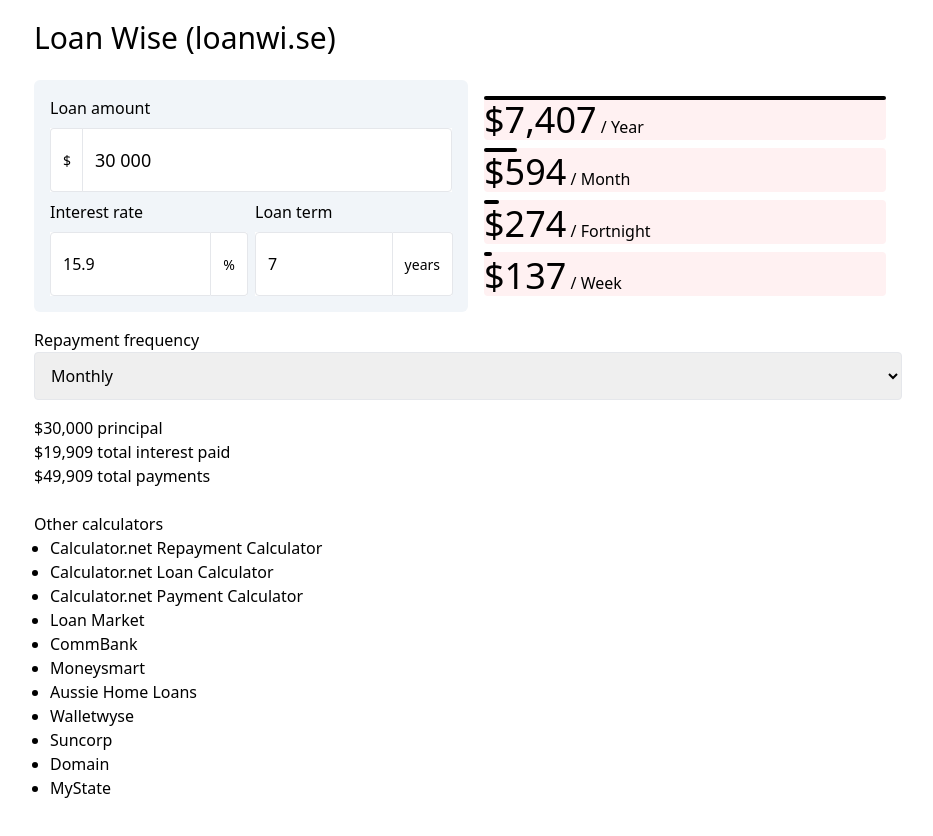
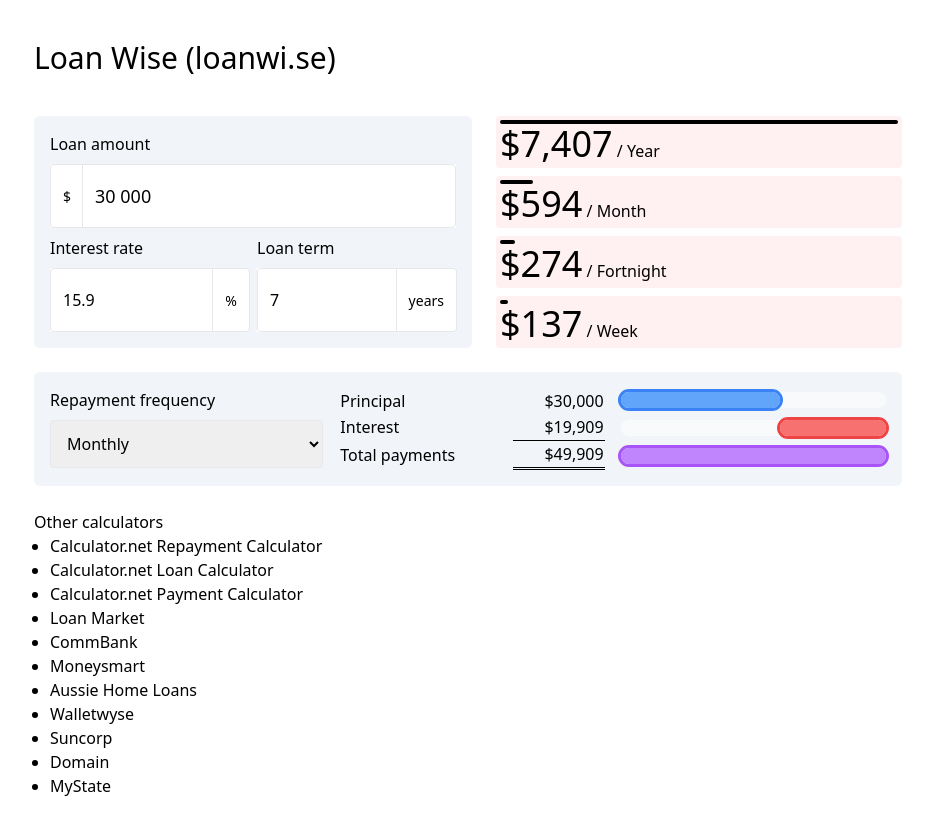
Before and after one commit to j-/loanwi.se, a React (Vite) app: page / in a window 1280 px wide. Shown: the whole page, without its empty margins (172-1105 px from the left). Built offline with nearby package versions, Linux system fonts and the light colour scheme.

Commit message:
Add table and chart components

```diff
--- a/src/App.tsx
+++ b/src/App.tsx
@@ -4,7 +4,8 @@ import InputRate from './InputRate';
 import InputTerm from './InputTerm';
 import InputFrequency from './InputFrequency';
 import OutputRepaymentAmountsConnected from './OutputRepaymentAmountsConnected';
-import OutputTotalsConnected from './OutputTotalsConnected';
+import OutputTotalsTableConnected from './OutputTotalsTableConnected';
+import OutputTotalsChartConnected from './OutputTotalsChartConnected';
 
 const App: React.FC = () => {
   const handleSubmitForm = useCallback<React.FormEventHandler>((e) => {
@@ -12,10 +13,10 @@ const App: React.FC = () => {
   }, []);
 
   return (
-    <div className="App container my-5">
-      <h1 className="text-3xl mb-6">Loan Wise (loanwi.se)</h1>
+    <div className="App container my-10">
+      <h1 className="text-3xl my-10">Loan Wise (loanwi.se)</h1>
       <form onSubmit={handleSubmitForm}>
-        <div className="sm:flex">
+        <div className="my-6 flex flex-col sm:flex-row gap-6">
           <div className="flex flex-col sm:flex-1 gap-2 p-4 bg-slate-100 rounded-md">
             <InputPrincipal />
             <div className="flex gap-2">
@@ -23,13 +24,22 @@ const App: React.FC = () => {
               <InputTerm />
             </div>
           </div>
-          <div className="sm:flex-1 py-4 sm:p-4">
+          <div className="sm:flex-1">
             <OutputRepaymentAmountsConnected />
           </div>
         </div>
-        <div className="mt-4">
-          <InputFrequency />
-          <OutputTotalsConnected />
+        <div className="mt-6 flex flex-col sm:flex-row sm:flex-1 gap-4 p-4 bg-slate-100 rounded-md">
+          <div className="flex-1">
+            <InputFrequency />
+          </div>
+          <div className="flex-[2] flex flex-row gap-4">
+            <div className="flex-1">
+              <OutputTotalsTableConnected />
+            </div>
+            <div className="flex-1">
+              <OutputTotalsChartConnected />
+            </div>
+          </div>
         </div>
       </form>
 
--- a/src/InputFrequency.tsx
+++ b/src/InputFrequency.tsx
@@ -16,12 +16,12 @@ const InputFrequency: React.FC = () => {
 
   return (
     <div className="flex-1">
-      <label htmlFor={id}>Repayment frequency</label><br />
-      <div className="flex flex-wrap items-stretch w-full mb-4 relative">
+      <label htmlFor={id} className="text-grey-darker inline-block mb-2">Repayment frequency</label><br />
+      <div className="flex flex-wrap items-stretch w-full relative">
         <select
           id={id}
           name={Field.FREQUENCY}
-          className="flex-shrink flex-grow flex-auto leading-normal w-px flex-1 border h-10 h-12 border-grey-light rounded px-3 relative"
+          className="flex-shrink flex-grow leading-normal w-px flex-1 border h-12 border-grey-light rounded px-3 relative"
           value={repaymentFrequency}
           onChange={handleChangeRepaymentFrequency}
         >
--- a/src/OutputRepaymentAmount.tsx
+++ b/src/OutputRepaymentAmount.tsx
@@ -9,8 +9,8 @@ export type OutputRepaymentAmountProps = {
 };
 
 const OutputRepaymentAmount = memo<OutputRepaymentAmountProps>(({ value, frequency }) => (
-  <div className="bg-rose-50 rounded">
-    <div className="h-1 bg-black rounded" style={{ width: 1 / frequency * 100 + '%' }} />
+  <div className="bg-rose-50 rounded p-1">
+    <div className="h-1 bg-black rounded-full" style={{ width: 1 / frequency * 100 + '%' }} />
     <span className="text-4xl">
       <Dollars value={value} round />
     </span> / {repaymentPerLabel[frequency]}
--- /dev/null
+++ b/src/OutputTotalsChart.tsx
@@ -0,0 +1,32 @@
+import React from 'react';
+import Dollars from './Dollars';
+
+export type OutputTotalsChart = {
+  loanPrincipal: number;
+  totalInterestPaid: number;
+  totalPayments: number;
+};
+
+const OutputTotalsChart: React.FC<OutputTotalsChart> = ({
+  loanPrincipal,
+  totalPayments,
+}) => {
+  const ratioPrincipal = loanPrincipal / totalPayments;
+  const ratioInterest = 1 - ratioPrincipal;
+
+  return (
+    <div className="my-1 flex flex-col gap-3">
+      <div className="h-4 rounded-full bg-gray-50">
+        <div className="h-full rounded-full outline outline-blue-500 bg-blue-400" style={{ width: ratioPrincipal * 100 + '%' }} />
+      </div>
+      <div className="h-4 rounded-full bg-gray-50">
+        <div className="h-full rounded-full outline outline-red-500 bg-red-400 ml-auto" style={{ width: ratioInterest * 100 + '%' }} />
+      </div>
+      <div className="h-4 rounded-full bg-gray-50">
+        <div className="h-full rounded-full outline outline-purple-500 bg-purple-400" />
+      </div>
+    </div>
+  );
+};
+
+export default OutputTotalsChart;
--- /dev/null
+++ b/src/OutputTotalsChartConnected.tsx
@@ -0,0 +1,29 @@
+import React from 'react';
+import OutputTotalsChart from './OutputTotalsChart';
+import { useAppSelector } from './store';
+import {
+  selectInputsValid,
+  selectPrincipal,
+  selectTotalInterest,
+  selectTotalPayments,
+} from './store/reducer-root';
+
+const OutputTotalsChartConnected: React.FC = () => {
+  const isValid = useAppSelector(selectInputsValid);
+
+  const loanPrincipal = useAppSelector(selectPrincipal);
+  const totalPayments = useAppSelector(selectTotalPayments);
+  const totalInterestPaid = useAppSelector(selectTotalInterest);
+
+  return (
+    isValid ? (
+      <OutputTotalsChart
+        loanPrincipal={loanPrincipal}
+        totalPayments={totalPayments}
+        totalInterestPaid={totalInterestPaid}
+      />
+    ): null
+  );
+};
+
+export default OutputTotalsChartConnected;
--- /dev/null
+++ b/src/OutputTotalsTable.tsx
@@ -0,0 +1,41 @@
+import React from 'react';
+import Dollars from './Dollars';
+
+export type OutputTotalsTableProps = {
+  loanPrincipal: number;
+  totalInterestPaid: number;
+  totalPayments: number;
+};
+
+const OutputTotalsTable: React.FC<OutputTotalsTableProps> = ({
+  loanPrincipal,
+  totalInterestPaid,
+  totalPayments,
+}) => (
+  <table className="w-full">
+    <tbody>
+      <tr>
+        <td>Principal</td>
+        <td className="text-end tabular-nums"><Dollars value={loanPrincipal} round /></td>
+      </tr>
+      <tr>
+        <td>Interest</td>
+        <td className="text-end tabular-nums"><Dollars value={totalInterestPaid} round /></td>
+      </tr>
+      <tr>
+        <td>Total payments</td>
+        <td
+          className="text-end tabular-nums"
+          style={{
+            borderTop: '1px solid #000',
+            borderBottom: '3px double #000',
+          }}
+        >
+          <Dollars value={totalPayments} round />
+        </td>
+      </tr>
+    </tbody>
+  </table>
+);
+
+export default OutputTotalsTable;
--- a/src/OutputTotalsConnected.tsx
+++ b/src/OutputTotalsTableConnected.tsx
@@ -1,5 +1,5 @@
 import React from 'react';
-import Dollars from './Dollars';
+import OutputTotalsTable from './OutputTotalsTable';
 import { useAppSelector } from './store';
 import {
   selectInputsValid,
@@ -8,7 +8,7 @@ import {
   selectTotalPayments,
 } from './store/reducer-root';
 
-const OutputTotalsConnected: React.FC = () => {
+const OutputTotalsTableConnected: React.FC = () => {
   const isValid = useAppSelector(selectInputsValid);
 
   const loanPrincipal = useAppSelector(selectPrincipal);
@@ -17,13 +17,13 @@ const OutputTotalsConnected: React.FC = () => {
 
   return (
     isValid ? (
-      <div>
-        <p><Dollars value={loanPrincipal} round /> principal</p>
-        <p><Dollars value={totalInterestPaid} round /> total interest paid</p>
-        <p><Dollars value={totalPayments} round /> total payments</p>
-      </div>
-     ) : null
+      <OutputTotalsTable
+        loanPrincipal={loanPrincipal}
+        totalPayments={totalPayments}
+        totalInterestPaid={totalInterestPaid}
+      />
+    ): null
   );
 };
 
-export default OutputTotalsConnected;
+export default OutputTotalsTableConnected;
```
